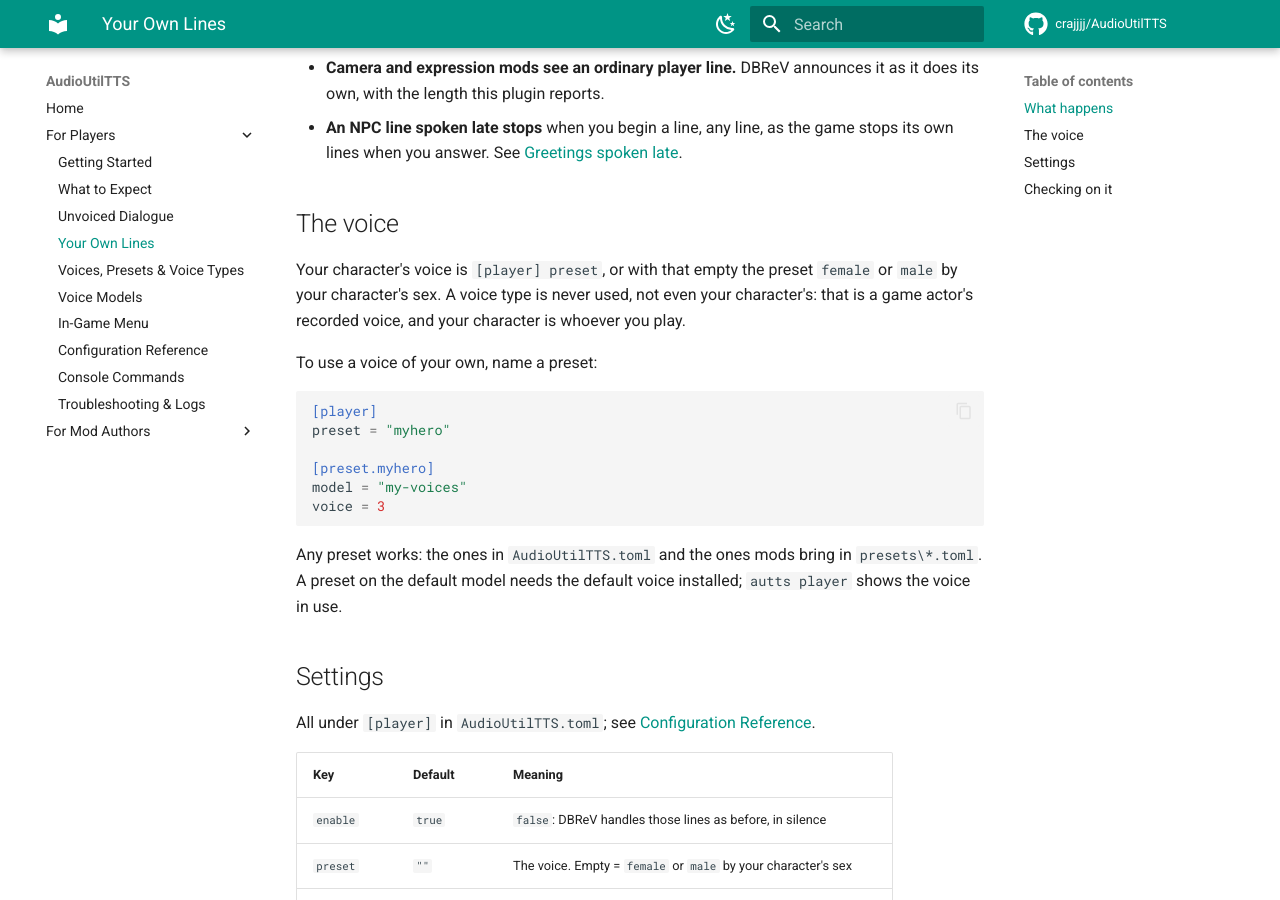
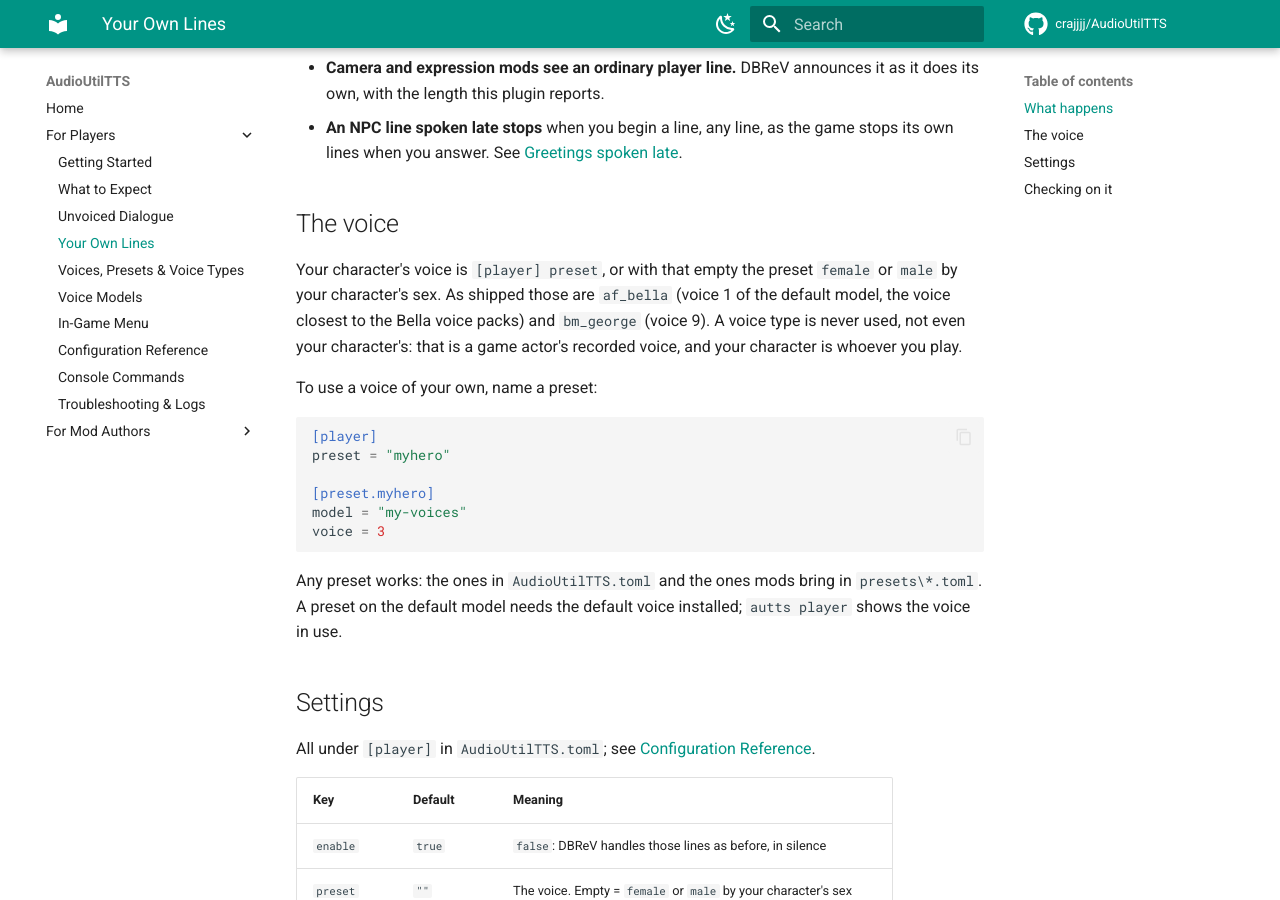
Before and after one commit to crajjjj/AudioUtilTTS, an MkDocs documentation site: the page built from docs/players/player-lines.md, in a window 1280 px wide and 900 px high, scrolled down 783 px. Built offline with MkDocs 1.6.1 and Material for MkDocs 9.7.7, drawn with Linux system fonts in a browser that asks for light colours; comment, search, counter and statistics services are not loaded.

Commit message:
0.6.0: the player's default voice is named in the config and the docs

```diff
--- a/docs/players/player-lines.md
+++ b/docs/players/player-lines.md
@@ -16,7 +16,7 @@
 
 ## The voice
 
-Your character's voice is `[player] preset`, or with that empty the preset `female` or `male` by your character's sex. A voice type is never used, not even your character's: that is a game actor's recorded voice, and your character is whoever you play.
+Your character's voice is `[player] preset`, or with that empty the preset `female` or `male` by your character's sex. As shipped those are `af_bella` (voice 1 of the default model, the voice closest to the Bella voice packs) and `bm_george` (voice 9). A voice type is never used, not even your character's: that is a game actor's recorded voice, and your character is whoever you play.
 
 To use a voice of your own, name a preset:
 
```
Also changed, not shown: docs/players/configuration.md (+1 -1 lines), 1 other file.
